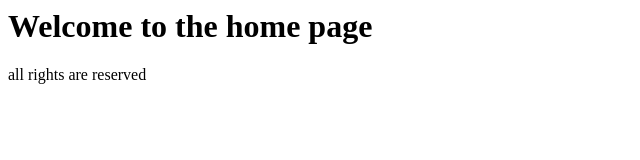
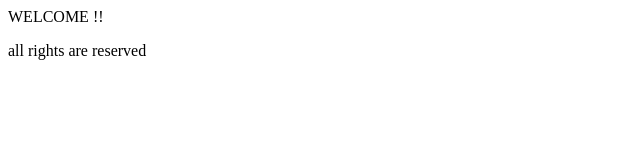
Before and after one commit to MunaAlabri/my_repo, a plain HTML site: page index.html in a window 1280 px wide. Shown: the whole page, without its empty margins (0-640 px from the left). Drawn offline with Linux system fonts and the light colour scheme.

Commit message:
ADDED Paragraph

```diff
--- a/index.html
+++ b/index.html
@@ -3,7 +3,7 @@
 		<title>Home Page</title>
 	</head>
 	<body>
-		<h1>Welcome to the home page</h1>
+		<p>WELCOME !!</p>
 
 	<footer>all rights are reserved</footer>
 
```
